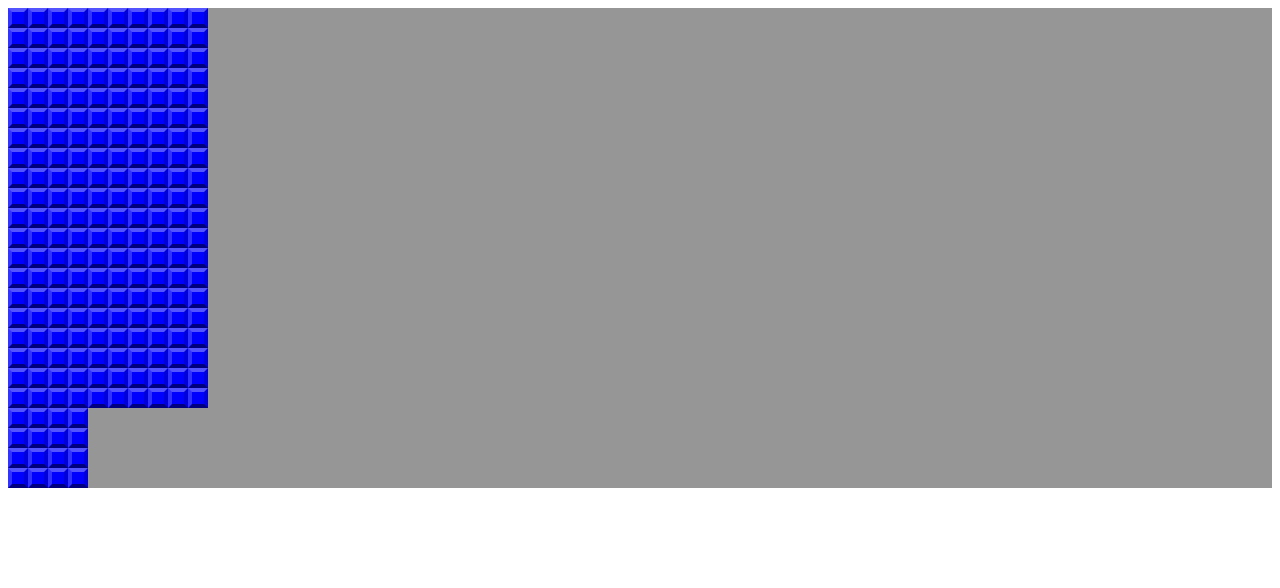
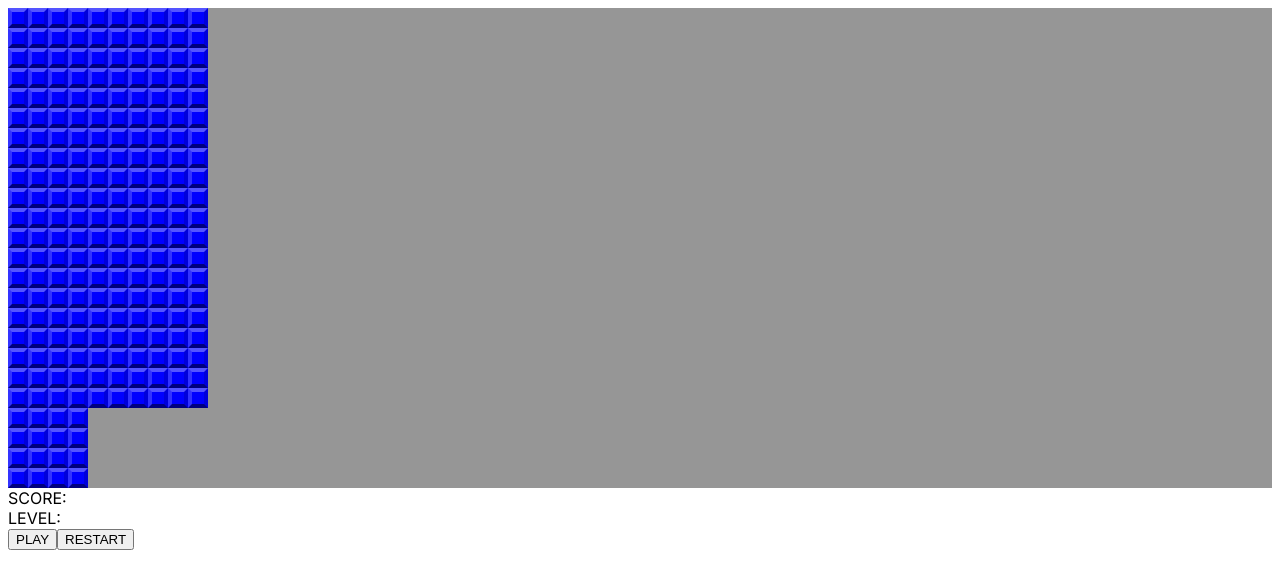
Before and after one commit to Gohkyle/tetris-next, a Next.js app: page / in a window 1280 px wide. Shown: the top 588 px of the page. Built offline with nearby package versions, Linux system fonts and the light colour scheme.

Commit message:
added scoreboard

```diff
--- /dev/null
+++ b/src/app/components/ScoreBoard.tsx
@@ -0,0 +1,21 @@
+'use client'
+export const ScoreBoard = () => {
+    return (
+        <div className="scoreboard">
+            <div className= "score-container">
+                SCORE:
+            </div>
+            <div className = "level-container">
+                LEVEL:
+            </div>
+            <div className= "menu">
+                <button className = "scoreboard-button" onClick={()=>{}}>
+                    PLAY
+                </button>
+                <button className = "scoreboard-button" onClick ={()=>{}}>
+                    RESTART
+                </button>
+            </div>
+        </div>
+    )
+}
--- a/src/app/page.tsx
+++ b/src/app/page.tsx
@@ -1,12 +1,14 @@
 import styles from './page.module.css'
 import { Grid } from './components/Grid'
 import { NextBlock } from './components/NextBlock'
+import { ScoreBoard } from './components/ScoreBoard'
 
 export default function Home() {
   return (
     <main>
       <Grid/>
       <NextBlock/>
+      <ScoreBoard/>
     </main>
   )
 }
```
